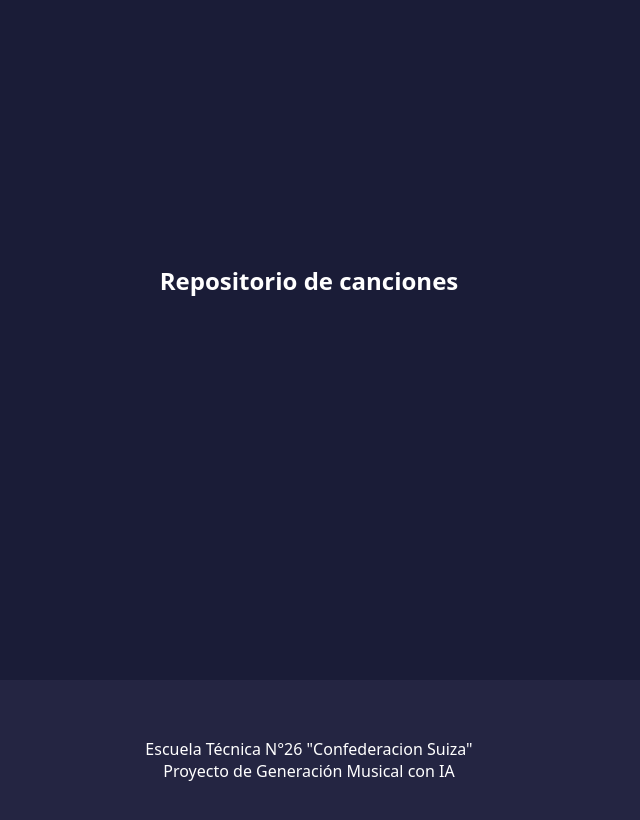
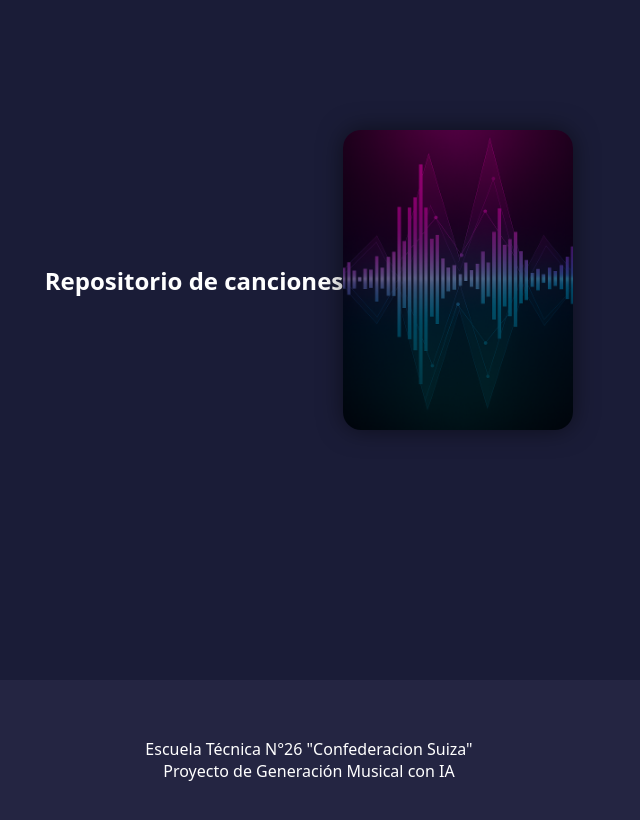
Before and after one commit to astergaze/Music-displayer, a React (Vite) app: page / in a window 1280 px wide. Shown: the part 920-1740 px from the top of the page, without its empty margins (331-971 px from the left). Built offline with nearby package versions, Linux system fonts and the light colour scheme.

Commit message:
Subo la tarjeta de las canciones

```diff
--- a/src/App.tsx
+++ b/src/App.tsx
@@ -17,6 +17,7 @@ function App() {
       <section className='musicCardsComponents'>
           <h2>Repositorio de canciones</h2>
           <div className='musicCardsCont'>
+            <div className="musicCard"></div>
           </div>
       </section>
     </main>
--- a/src/css/App.css
+++ b/src/css/App.css
@@ -21,3 +21,17 @@
   background-color: #1a1c37;
   height: 100dvh;
 }
+
+.musicCard {
+  width: 230px;
+  height: 300px;
+  border-radius: 18px;
+  background: url('../assets/background-music-card.png') center/cover no-repeat;
+  box-shadow: 0 0 25px rgba(0, 0, 0, 0.5);
+  transition: transform 0.3s ease, box-shadow 0.3s ease;
+}
+
+.musicCard:hover {
+  transform: translateY(-8px);
+  box-shadow: 0 0 40px rgba(255, 0, 255, 0.3);
+}
```
Also changed, not shown: src/assets/background-music-card.png (added), 1 other file (tests, documents, lock files or other folders).
